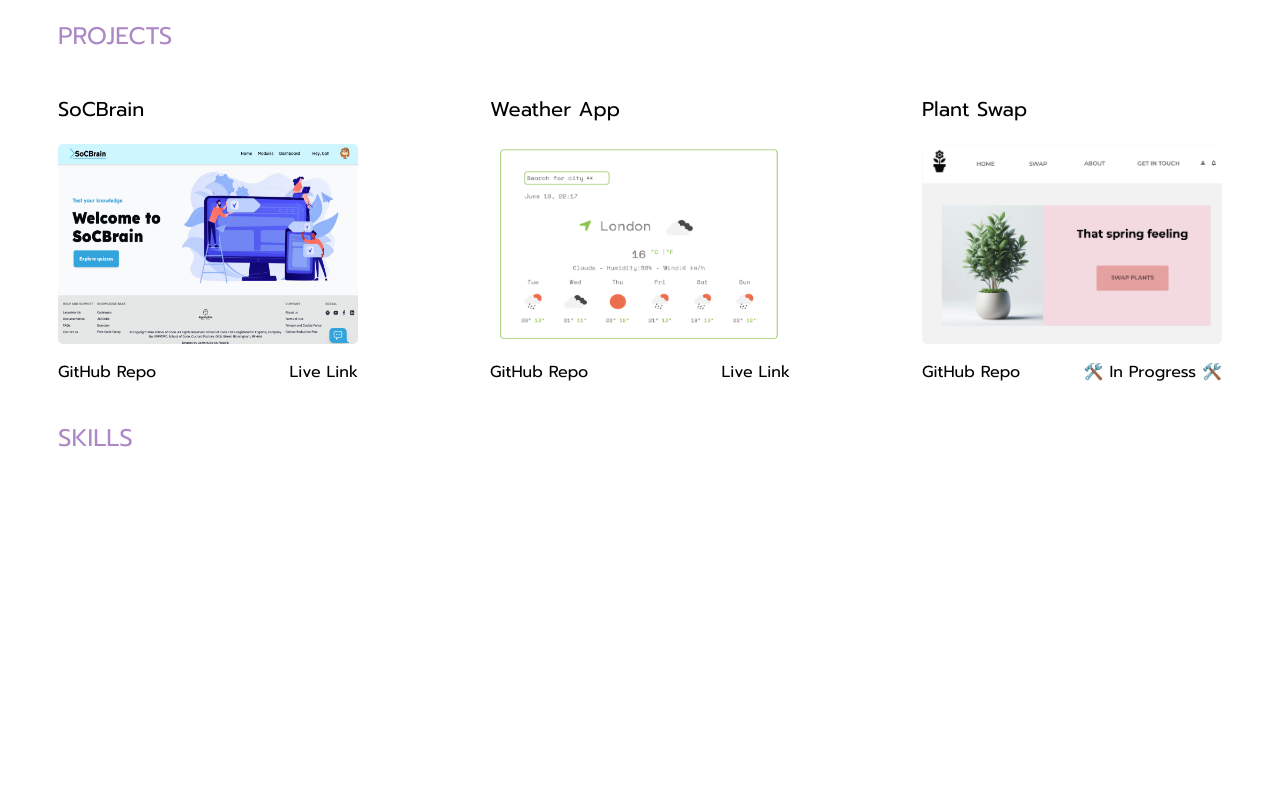
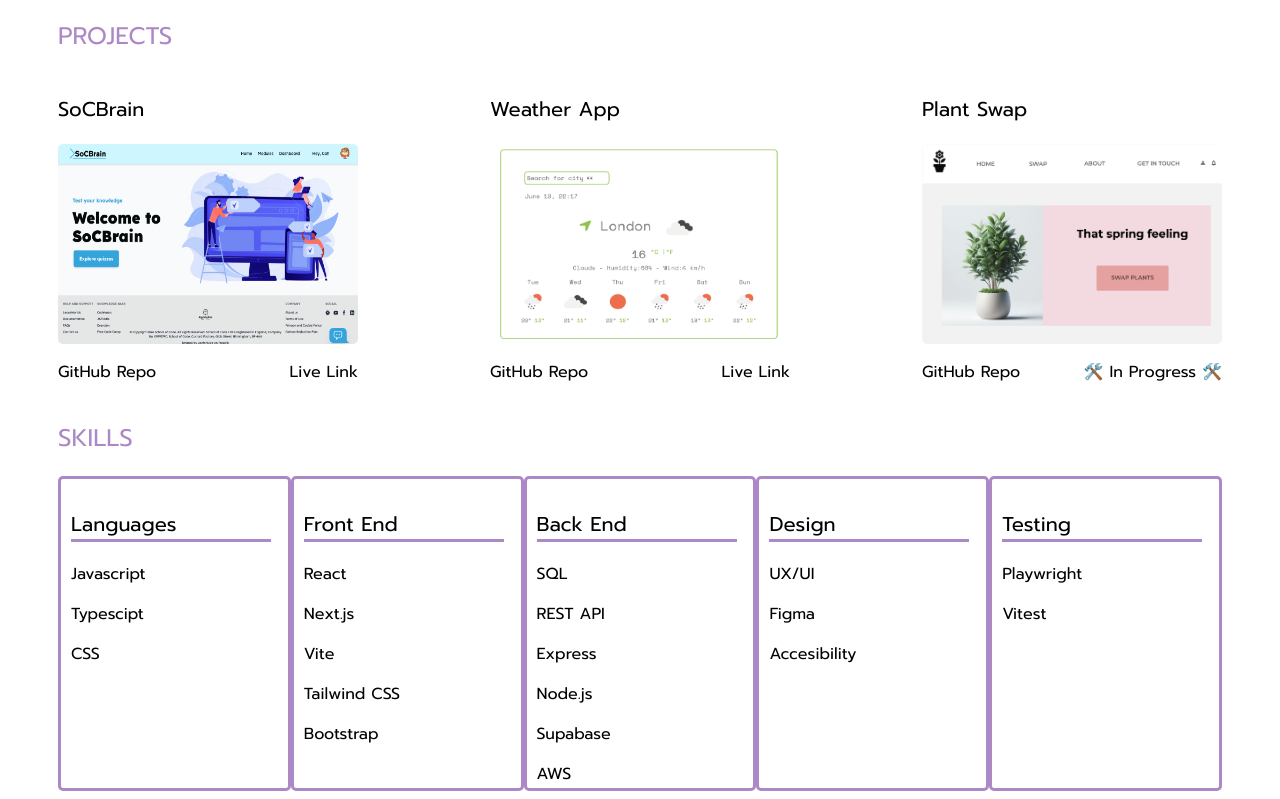
Before and after one commit to annamariakou/portfolio, a Next.js app in the folder my-app/: page / in a window 1280 px wide. Shown: the part 598-1397 px from the top of the page. Before the commit the page ends 1074 px from the top, so only its background shows below. Built offline with nearby package versions, Linux system fonts and the light colour scheme; a web font is replaced by a local one.

Commit message:
added about section

```diff
--- a/my-app/components/Nav/Nav.jsx
+++ b/my-app/components/Nav/Nav.jsx
@@ -44,6 +44,7 @@ export default function Nav() {
               <li className="home">HOME</li>
               <li className="projects">PROJECTS</li>
               <li className="skills">SKILLS</li>
+              <li className="about">ABOUT</li>
               <li className="contact">CONTACT</li>
             </ul>
           </div>
--- a/my-app/components/Skills/Skills.css
+++ b/my-app/components/Skills/Skills.css
@@ -7,3 +7,44 @@
     margin-left: 50px;
     margin-right: 50px;
 }
+
+.languages, .frontend, .backend, .design, .testing {
+   font-size: 20px;
+   border-bottom: #AD88C6 3px solid;
+    width: 200px
+
+}
+
+.skillCards {
+    display: flex;
+    justify-content: space-between;
+
+ }
+
+ .skillCard
+ {
+    border: #AD88C6 3px solid;
+    border-radius: 5px;
+    padding: 10px;
+    width: 250px;
+    height: 315px;
+ }
+
+
+ @media(max-width: 768px) {
+
+    .skillCards {
+        flex-direction: column;
+        align-items: center;
+    }
+
+    .skillCard {
+        width: auto;
+        margin-bottom: 20px;
+    }
+
+    .skillsTitle {
+        text-align: center;
+    }
+
+ }
--- a/my-app/components/Skills/Skills.jsx
+++ b/my-app/components/Skills/Skills.jsx
@@ -6,6 +6,43 @@ export default function Skills() {
     return (
         <div className="skillsContainer">
         <h2 className="skillsTitle">SKILLS</h2>
-    </div>
+        <section className="skillCards">
+            <article className="skillCard">
+        <p className="languages">Languages</p>
+        <p>Javascript</p>
+        <p>Typescipt</p>
+        <p>CSS</p>
+        </article>
+        <article className="skillCard">
+        <p className="frontend">Front End</p>
+        <p>React</p>
+        <p>Next.js</p>
+        <p>Vite</p>
+        <p>Tailwind CSS </p>
+        <p>Bootstrap</p>
+        </article>
+        <article className="skillCard">
+        <p className="backend">Back End</p>
+        <p>SQL</p>
+        <p>REST API</p>
+        <p>Express</p>
+        <p>Node.js</p>
+        <p>Supabase</p>
+        <p>AWS</p>
+        </article>
+        <article className="skillCard">
+        <p className="design">Design</p>
+        <p>UX/UI</p>
+        <p>Figma</p>
+        <p>Accesibility</p>
+        </article>
+        <article className="skillCard">
+        <p className="testing">Testing</p>
+        <p>Playwright</p>
+        <p>Vitest</p>
+        </article>
+        </section>
+
+</div>
     )
 }
```
Also changed, not shown: my-app/Images/javascriptlogo.png (added), my-app/Images/typescriptlogo.png (added), my-app/components/About/About.css (added), my-app/components/About/About.jsx (added).
